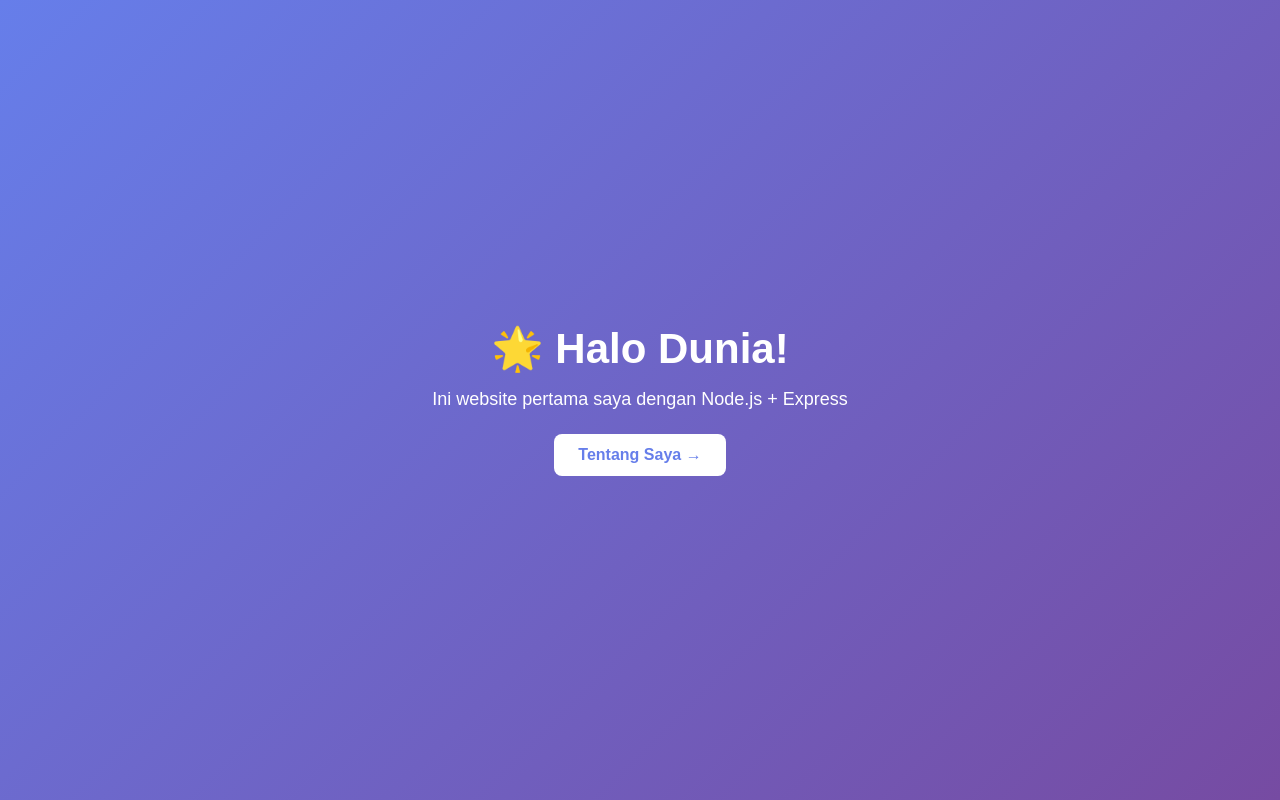
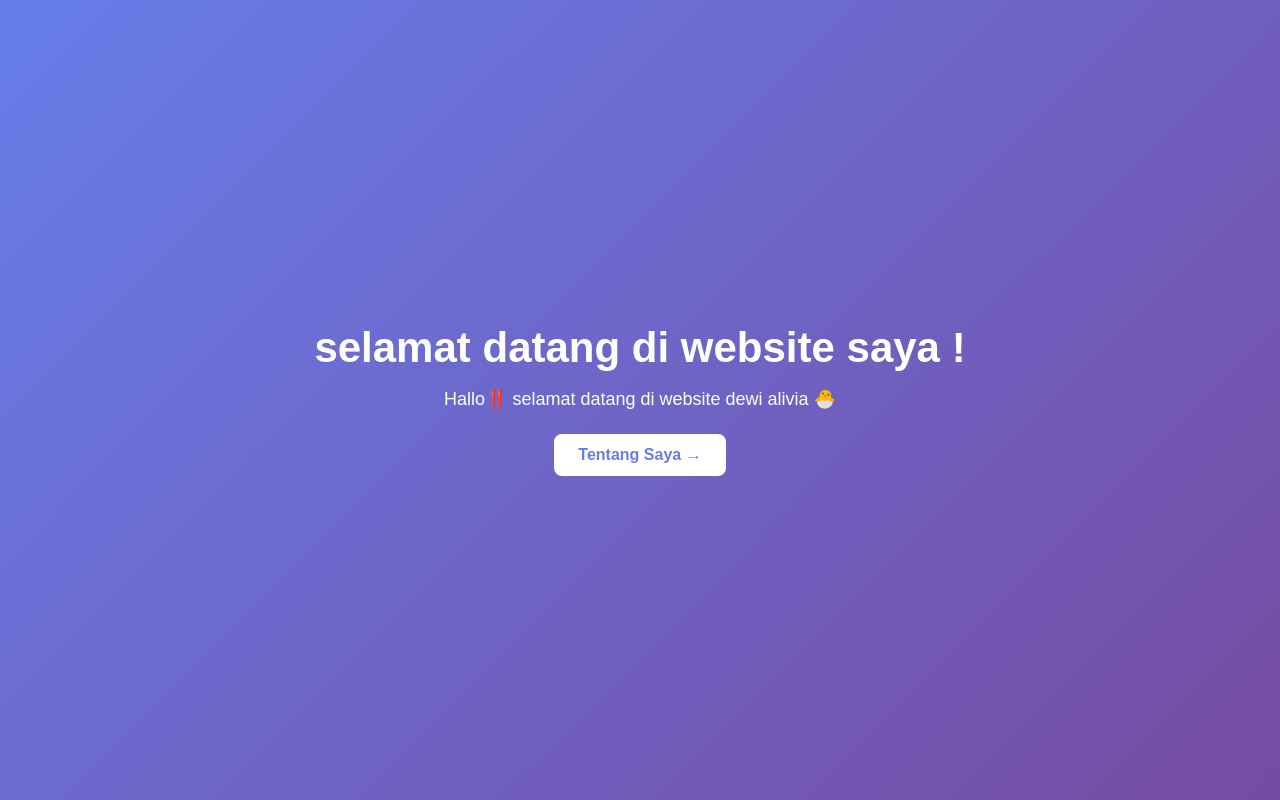
Before and after one commit to dewialipiaa/ai-website.sederhana, a website: page public/index.html in a window 1280 px wide. Drawn offline with Linux system fonts and the light colour scheme.

Commit message:
Update index.html

```diff
--- a/public/index.html
+++ b/public/index.html
@@ -31,8 +31,8 @@
   </style>
 </head>
 <body>
-  <h1>🌟 Halo Dunia!</h1>
-  <p>Ini website pertama saya dengan Node.js + Express</p>
+  <h1> selamat datang di website saya !</h1>
+  <p>Hallo‼️ selamat datang di website dewi alivia 🐣</p>
   <a href="/about">Tentang Saya →</a>
 </body>
 </html>
```
